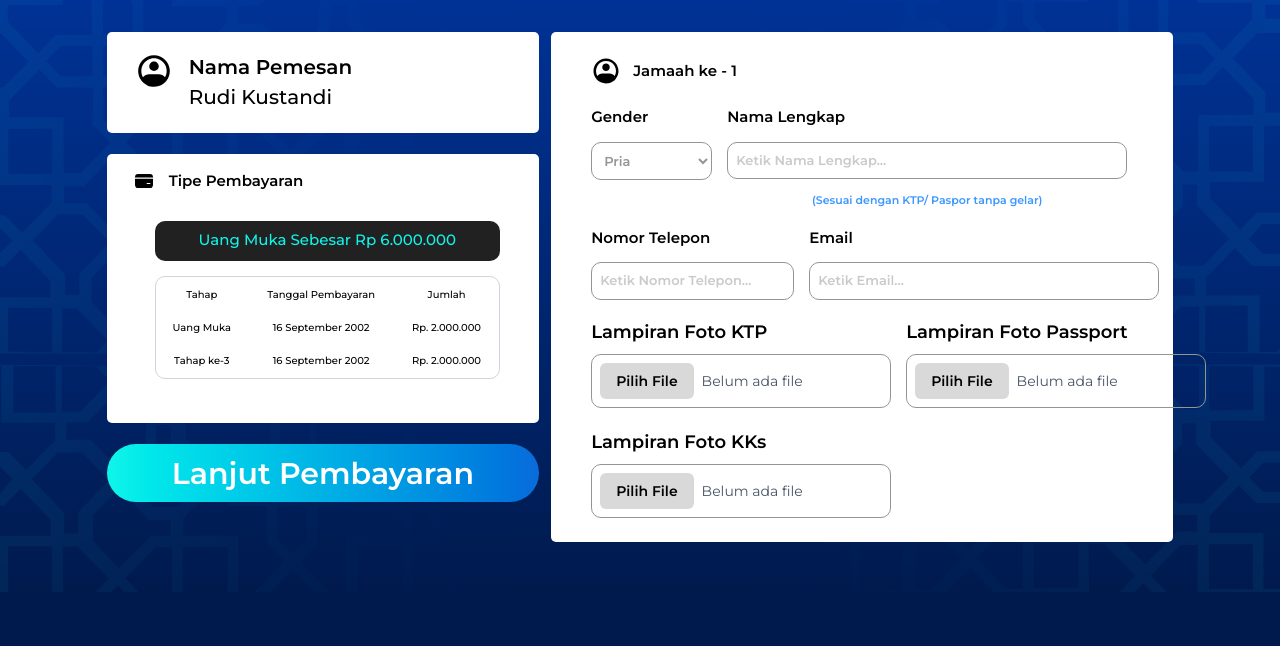
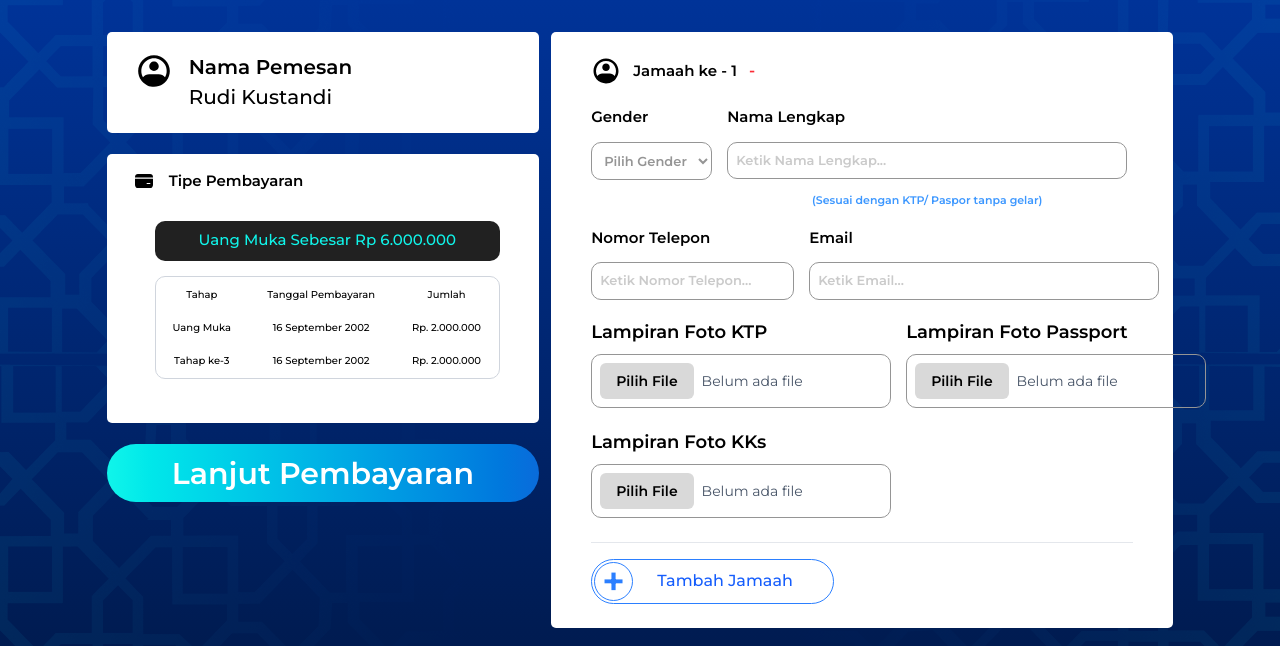
Before and after one commit to fikriymnn/Umroh-Hub-usr, a React app: page /PaymentData in a window 1280 px wide. Shown: the part 239-885 px from the top of the page. Built offline with nearby package versions, Linux system fonts and the light colour scheme; the HTML template or start-up script is replaced by a standard one.

Commit message:
Map form jamaah payment data

```diff
--- a/src/pages/Payment/PaymentData.tsx
+++ b/src/pages/Payment/PaymentData.tsx
@@ -5,11 +5,49 @@ import arrowIcons from "../../../src/assets/icons/Vector 664.svg"
 import profileIcon from "../../../src/assets/icons/iconamoon_profile-circle-fill.svg"
 import payTypeIcon from '../../assets/icons/Vector.svg'
 function PaymentData() {
+    const [jamaahList, setJamaahList] = useState([
+        {
+            nama: '',
+            gender: '',
+            telepon: '',
+            email: '',
+            ktp: '',
+            passport: '',
+            kk: ''
+        }
+    ]);
     const [fileName, setFileName] = useState("Belum ada file");
 
-  const handleChange = (e:any) => {
+    const handleChangeFile = (e: any) => {
         setFileName(e.target.files[0]?.name || "Belum ada file");
     };
+
+    const handleChange = (e: React.ChangeEvent<HTMLInputElement | HTMLSelectElement | HTMLTextAreaElement>) => {
+        setJamaahList({ ...jamaahList, [e.target.name]: e.target.value })
+    };
+
+    const handleDataJamaah = () => {
+        setJamaahList([
+            ...jamaahList,
+            {
+                nama: '',
+                gender: '',
+                telepon: '',
+                email: '',
+                ktp: '',
+                passport: '',
+                kk: ''
+            }
+        ]);
+    };
+
+    const handleRemoveJamaah = (index: number) => {
+        if (jamaahList.length === 1) return;
+        const updatedList = [...jamaahList];
+        updatedList.splice(index, 1);
+        setJamaahList(updatedList);
+    };
+
     return (
         <DefaultLayout>
             <div className='w-full min-h-screen pt-[200px] flex flex-col items-center space-y-[34px] background-div'>
@@ -66,14 +104,27 @@ function PaymentData() {
                         </div>
                     </div>
                     <div className="bg-white rounded-[5px] w-7/12 py-6 px-10">
+                        {jamaahList.map((jamaah, index) => (
+                            <div key={index} className='mb-4 border-b'>
                                 <div className="flex space-x-3 w-full items-center">
                                     <img src={profileIcon} alt="profile" className='w-[30px] h-[30px]' />
-                            <h1 className='text-[15px] font-bold'>Jamaah ke - 1</h1>
+                                    <h1 className='text-[15px] font-bold'>Jamaah ke - {index + 1}</h1>
+                                    <button
+                                        onClick={() => handleRemoveJamaah(index)}
+                                        className='font-bold text-red-500'
+                                    >
+                                        -
+                                    </button>
                                 </div>
                                 <div className="w-full flex space-x-[15px] mt-[20px]">
                                     <div className="flex flex-col space-y-[13px]">
                                         <label htmlFor="Gender" className='font-semibold text-[15px]'>Gender</label>
-                                <select name="Gender" className='text-[#959595] border-[1px] rounded-[10px] border-[#959595] px-2 py-[9px] text-[13px] font-semibold' id="">
+                                        <select
+                                            name="Gender"
+                                            className='text-[#959595] border-[1px] rounded-[10px] border-[#959595] px-2 py-[9px] text-[13px] font-semibold'
+                                            value={jamaah.gender}
+                                            onChange={handleChange}
+                                        >
                                             <option value="" disabled >Pilih Gender</option>
                                             <option value="Pria">Pria</option>
                                             <option value="Wanita">Wanita</option>
@@ -81,19 +132,37 @@ function PaymentData() {
                                     </div>
                                     <div className="flex flex-col space-y-[13px]">
                                         <label htmlFor="Fullname" className='font-semibold text-[15px]'>Nama Lengkap</label>
-                                <input type="text" name='Fullname' placeholder="Ketik Nama Lengkap..."
-                                    className='text-[#959595] border-[1px] w-[400px] rounded-[10px] border-[#959595] p-2 text-[13px] font-semibold' />
+                                        <input
+                                            type="text"
+                                            name='Fullname'
+                                            placeholder="Ketik Nama Lengkap..."
+                                            className='text-[#959595] border-[1px] w-[400px] rounded-[10px] border-[#959595] p-2 text-[13px] font-semibold'
+                                            value={jamaah.nama}
+                                            onChange={handleChange}
+                                        />
                                         <h1 className='text-[11px] font-semibold text-[#3C97FF] text-center'>(Sesuai dengan KTP/ Paspor tanpa gelar)</h1>
                                     </div>
                                 </div>
                                 <div className="w-full flex space-x-[15px] mt-[18px]">
                                     <div className="flex flex-col space-y-[13px]">
                                         <label htmlFor="Phone" className='font-semibold text-[15px]'>Nomor Telepon</label>
-                                    <input type="text" name='Phone' placeholder="Ketik Nomor Telepon..." className='text-[#959595] border-[1px] w-[203px] rounded-[10px] border-[#959595] p-2 text-[13px] font-semibold' />
+                                        <input
+                                            type="text"
+                                            name='Phone'
+                                            placeholder="Ketik Nomor Telepon..." className='text-[#959595] border-[1px] w-[203px] rounded-[10px] border-[#959595] p-2 text-[13px] font-semibold'
+                                            value={jamaah.telepon}
+                                            onChange={handleChange}
+                                        />
                                     </div>
                                     <div className="flex flex-col space-y-[13px]">
                                         <label htmlFor="Email" className='font-semibold text-[15px]'>Email</label>
-                                <input type="text" name='Email' placeholder="Ketik Email..." className='text-[#959595] border-[1px] w-[350px] rounded-[10px] border-[#959595] p-2 text-[13px] font-semibold' />
+                                        <input
+                                            type="text"
+                                            name='Email'
+                                            placeholder="Ketik Email..." className='text-[#959595] border-[1px] w-[350px] rounded-[10px] border-[#959595] p-2 text-[13px] font-semibold'
+                                            value={jamaah.email}
+                                            onChange={handleChange}
+                                        />
                                     </div>
                                 </div>
                                 <div className="w-full flex space-x-[15px] mt-[18px]">
@@ -105,7 +174,8 @@ function PaymentData() {
                                                 <input
                                                     id="fileUpload"
                                                     type="file"
-                                        onChange={handleChange}
+                                                    value={jamaah.ktp}
+                                                    onChange={handleChangeFile}
                                                     className="absolute inset-0 w-full h-full opacity-0 cursor-pointer"
                                                 />
                                                 <label
@@ -128,7 +198,8 @@ function PaymentData() {
                                                 <input
                                                     id="fileUpload"
                                                     type="file"
-                                        onChange={handleChange}
+                                                    value={jamaah.passport}
+                                                    onChange={handleChangeFile}
                                                     className="absolute inset-0 w-full h-full opacity-0 cursor-pointer"
                                                 />
                                                 <label
@@ -145,7 +216,7 @@ function PaymentData() {
                                     </div>
 
                                 </div>
-                        <div className="flex flex-col mt-[20px] space-y-[13px]">
+                                <div className="flex flex-col mt-[20px] space-y-[13px] mb-6">
                                     <label className="block text-lg font-semibold mb-2">Lampiran Foto KKs</label>
                                     <div className="flex space-x-2 border-[1px] border-[#959595] rounded-[10px] p-2 w-[300px]">
 
@@ -153,7 +224,8 @@ function PaymentData() {
                                             <input
                                                 id="fileUpload"
                                                 type="file"
-                                        onChange={handleChange}
+                                                value={jamaah.kk}
+                                                onChange={handleChangeFile}
                                                 className="absolute inset-0 w-full h-full opacity-0 cursor-pointer"
                                             />
                                             <label
@@ -169,6 +241,17 @@ function PaymentData() {
 
                                 </div>
                             </div>
+                        ))}
+                        <button
+                            onClick={handleDataJamaah}
+                            className="flex items-center w-[243px] h-[45px] gap-2 border border-blue-500 text-blue-600 py-2 rounded-full hover:bg-blue-50 transition"
+                        >
+                            <div className="w-[39px] h-[39px] rounded-full border border-blue-500 flex items-center justify-center ml-0.5">
+                                <span className="text-blue-500 text-[39px] font-bold">+</span>
+                            </div>
+                            <span className="font-medium ml-4">Tambah Jamaah</span>
+                        </button>
+                    </div>
                 </div>
             </div>
         </DefaultLayout>
```
Lines whose indentation alone changed are shown as unchanged.
